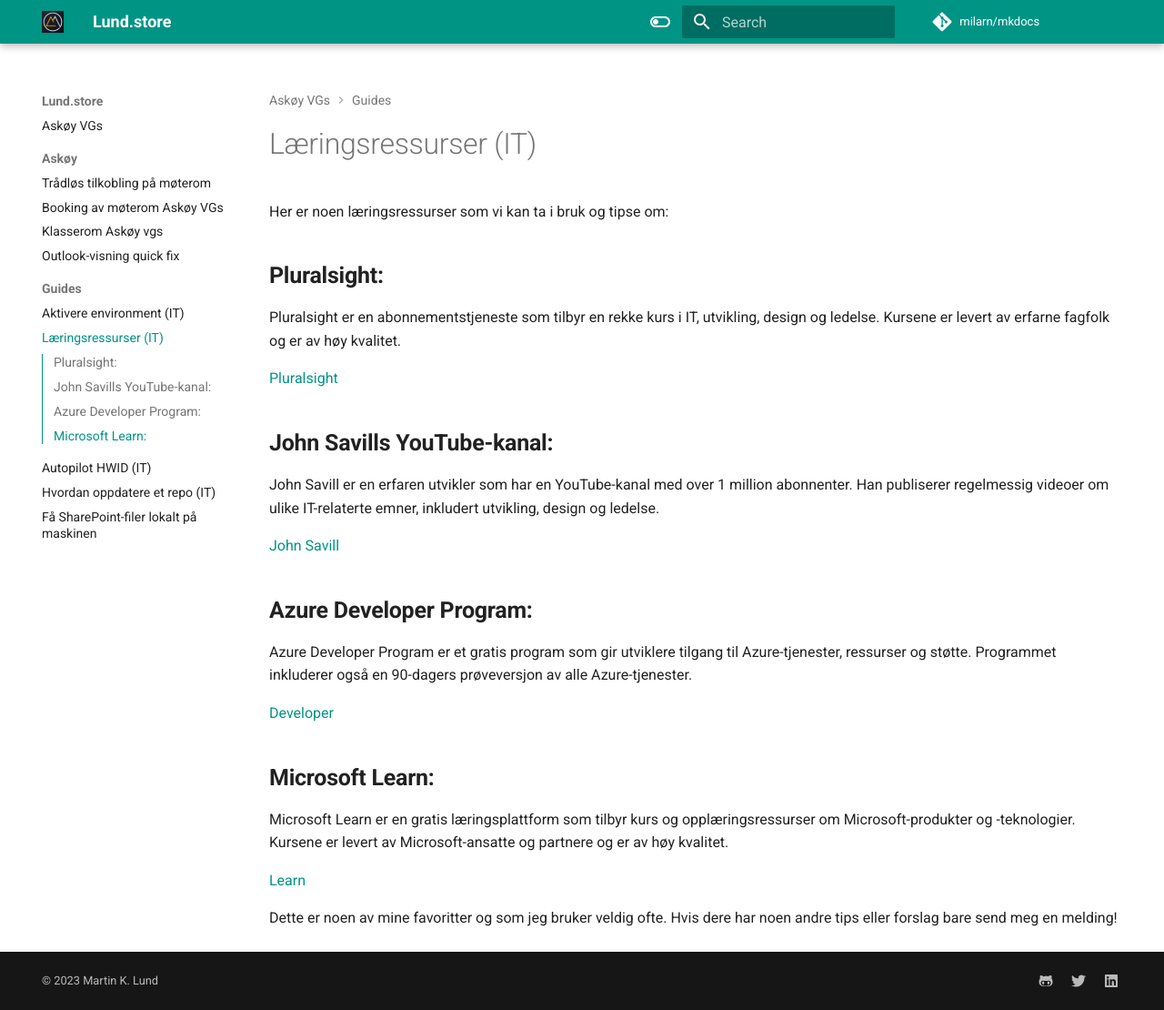
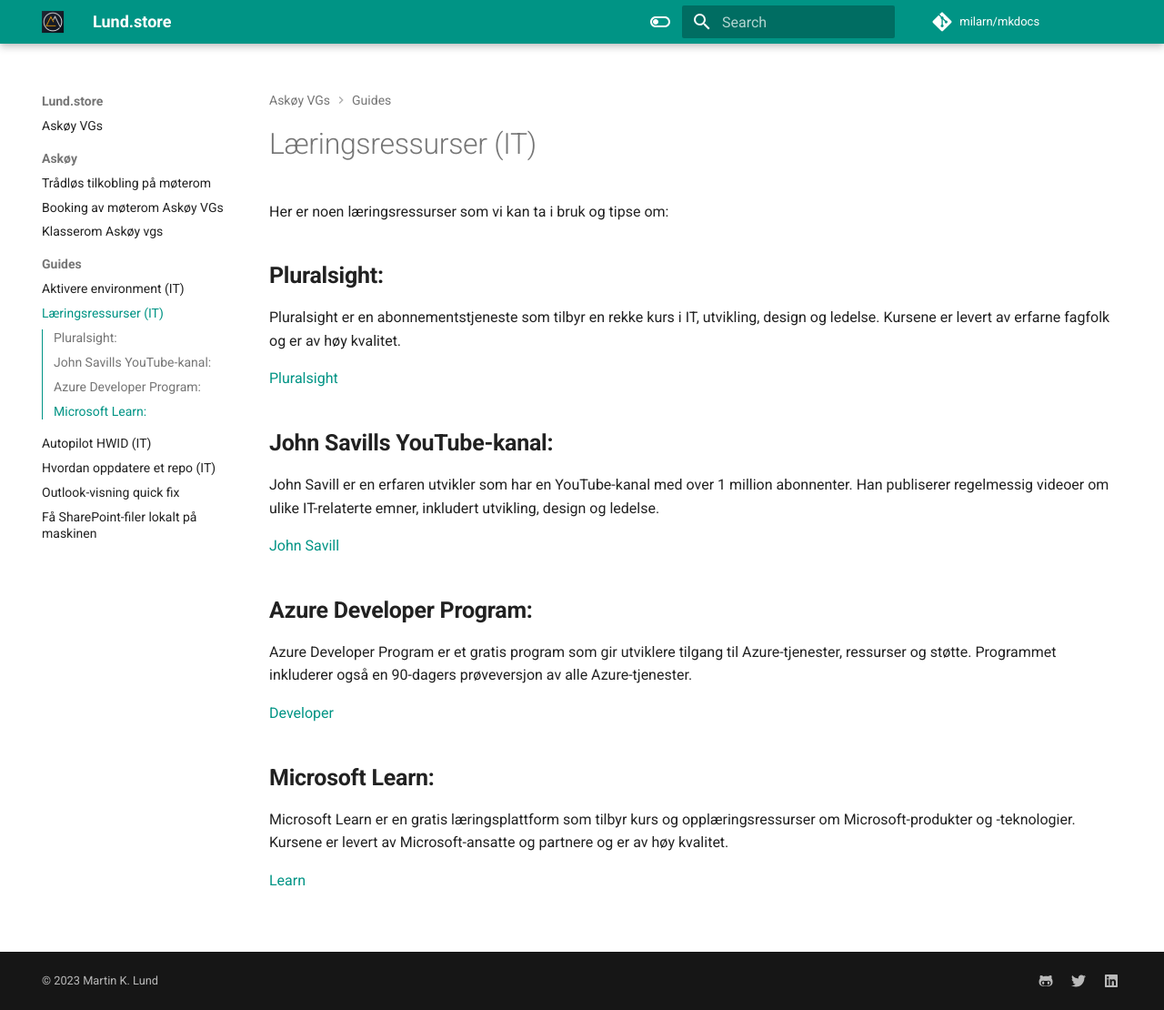
Before and after one commit to milarn/mkdocs, an MkDocs documentation site: the page built from docs/Guides/Læringsressurser.md, in a window 1280 px wide and 1110 px high. Shown: the whole window at 91% size. Built offline with MkDocs 1.6.1 and Material for MkDocs 9.7.7, drawn with Linux system fonts in a browser that asks for light colours; comment, search, counter and statistics services are not loaded.

Commit message:
ASVoppdatering

```diff
--- a/docs/Guides/Læringsressurser.md
+++ b/docs/Guides/Læringsressurser.md
@@ -18,5 +18,3 @@
 Microsoft Learn er en gratis læringsplattform som tilbyr kurs og opplæringsressurser om Microsoft-produkter og -teknologier. Kursene er levert av Microsoft-ansatte og partnere og er av høy kvalitet.
 
 [Learn](https://learn.microsoft.com/en-us/training/)
-
-Dette er noen av mine favoritter og som jeg bruker veldig ofte. Hvis dere har noen andre tips eller forslag bare send meg en melding!
```
Also changed, not shown: docs/Guides/outlookvisning.md (renamed from docs/Askøy/outlookvisning.md).
